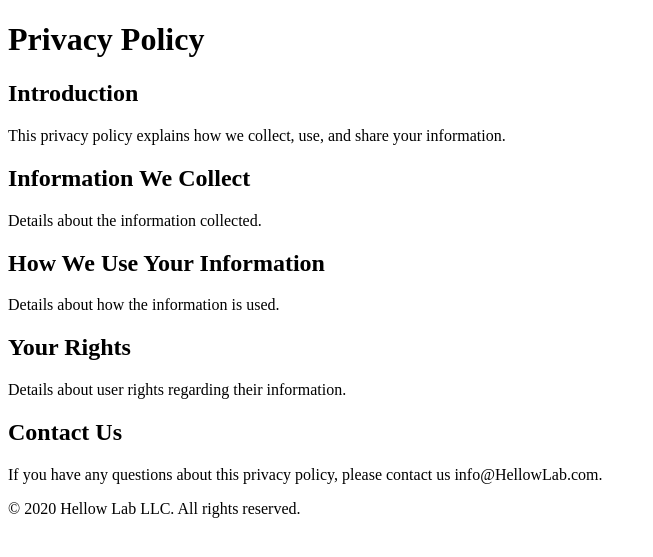
After one commit to HellowLab/HellowLabBackend_Django, a Django app: template HellowLab/templates/HellowLab/privacy_policy.html in a window 1280 px wide. The commit adds this page. Shown: the top 557 px of the page, without its empty margins (0-653 px from the left). Run offline with Django 5.2, Linux system fonts and the light colour scheme; the template is opened without the code that fills it: most values are stand-ins (such as "Sample title", 1, 10 or a date in 2020).

Commit message:
add delete account and privacy policy pages

```diff
--- a/HellowLab/HellowLab/urls.py
+++ b/HellowLab/HellowLab/urls.py
@@ -16,11 +16,14 @@ Including another URLconf
 """
 from django.contrib import admin
 from django.urls import path, include
+from .views import privacy_policy
 
 urlpatterns = [
     path('admin/', admin.site.urls),
     path('auth/', include('authentication.urls')),
     path('auth/', include('allauth.urls')), # new
     path('dblfeature/', include('dblfeature.urls')),
+    path('privacy-policy/', privacy_policy, name='privacy_policy'),
+
 
 ]
--- /dev/null
+++ b/HellowLab/HellowLab/views.py
@@ -0,0 +1,6 @@
+from django.shortcuts import render
+from django.utils import timezone
+
+def privacy_policy(request):
+    current_year = timezone.now().year
+    return render(request, 'HellowLab/privacy_policy.html', {'current_year': current_year})
--- a/HellowLab/templates/HellowLab/delete_account.html
+++ b/HellowLab/templates/HellowLab/delete_account.html
@@ -1,6 +1,6 @@
 <!-- delete_account.html -->
 <h2>Confirm Account Deletion</h2>
-<p>Please enter your username and email address to confirm deletion of your account.</p>
+<p>Please enter your username and email address to confirm deletion of your account. All account data will be deleted immediately. This is permanant and cannot be reversed.</p>
 
 <form method="POST">
     {% csrf_token %}
--- /dev/null
+++ b/HellowLab/templates/HellowLab/privacy_policy.html
@@ -0,0 +1,38 @@
+<!DOCTYPE html>
+<html lang="en">
+<head>
+    <meta charset="UTF-8">
+    <meta name="viewport" content="width=device-width, initial-scale=1.0">
+    <title>Privacy Policy</title>
+</head>
+<body>
+    <header>
+        <h1>Privacy Policy</h1>
+    </header>
+    <main>
+        <section>
+            <h2>Introduction</h2>
+            <p>This privacy policy explains how we collect, use, and share your information.</p>
+        </section>
+        <section>
+            <h2>Information We Collect</h2>
+            <p>Details about the information collected.</p>
+        </section>
+        <section>
+            <h2>How We Use Your Information</h2>
+            <p>Details about how the information is used.</p>
+        </section>
+        <section>
+            <h2>Your Rights</h2>
+            <p>Details about user rights regarding their information.</p>
+        </section>
+        <section>
+            <h2>Contact Us</h2>
+            <p>If you have any questions about this privacy policy, please contact us info@HellowLab.com.</p>
+        </section>
+    </main>
+    <footer>
+        <p>&copy; {{ current_year }} Hellow Lab LLC. All rights reserved.</p>
+    </footer>
+</body>
+</html>
```
